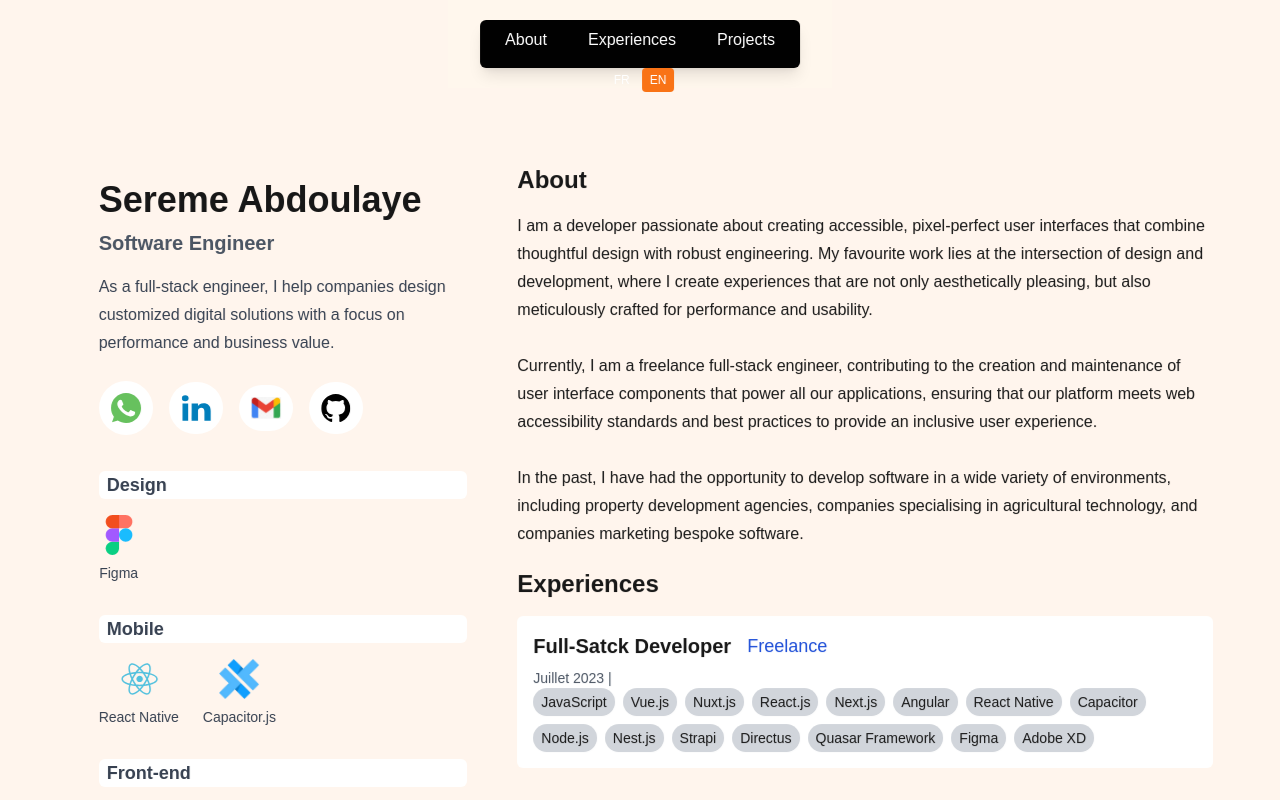
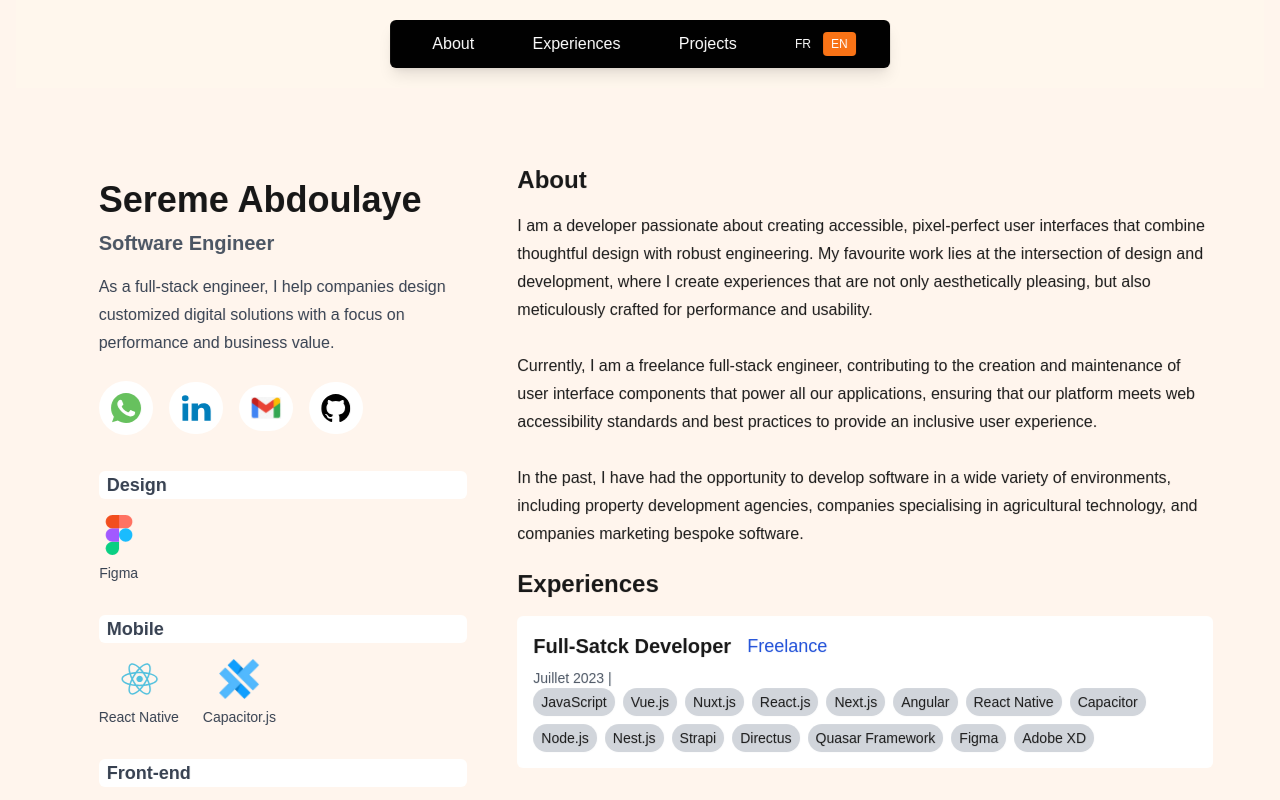
Before and after one commit to moulinho/portfolio, a Next.js app: page / in a window 1280 px wide. Shown: the top 800 px of the page. Built offline with nearby package versions, Linux system fonts and the light colour scheme.

Commit message:
releases

```diff
--- a/src/app/components/Header.tsx
+++ b/src/app/components/Header.tsx
@@ -25,15 +25,15 @@ function Header() {
   }, [i18n]);
 
   return (
-    <div className="header sticky top-0 z-50 mb-14 w-[100vw] md:w-[30vw] mx-auto bg-orange-50 pb-5 pt-1">
-      <ul className="flex flex-wrap justify-center md:justify-evenly items-center sticky h-12 w-[90vw] md:w-[25vw] bg-black text-white mt-4 mx-auto rounded-md shadow-lg">
-        <li className="px-4 py-2 text-sm md:text-base hover:text-gray-300 transition">
+    <div className="header sticky top-0 z-50 mb-14 w-full md:w-auto mx-auto bg-orange-50 pb-5 pt-1">
+      <ul className="flex flex-nowrap justify-center md:justify-evenly items-center sticky h-12 w-[95vw] md:w-[450px] lg:w-[500px] bg-black text-white mt-4 mx-auto rounded-md shadow-lg">
+        <li className="px-3 md:px-4 py-2 text-sm md:text-base hover:text-gray-300 transition whitespace-nowrap">
           <a href="#about">{t("nav.about")}</a>
         </li>
-        <li className="px-4 py-2 text-sm md:text-base hover:text-gray-300 transition">
+        <li className="px-3 md:px-4 py-2 text-sm md:text-base hover:text-gray-300 transition whitespace-nowrap">
           <a href="#experiences">{t("nav.experiences")}</a>
         </li>
-        <li className="px-4 py-2 text-sm md:text-base hover:text-gray-300 transition">
+        <li className="px-3 md:px-4 py-2 text-sm md:text-base hover:text-gray-300 transition whitespace-nowrap">
           <a href="#projects">{t("nav.projects")}</a>
         </li>
         <li className="px-2 py-2 text-sm md:text-base">
```
